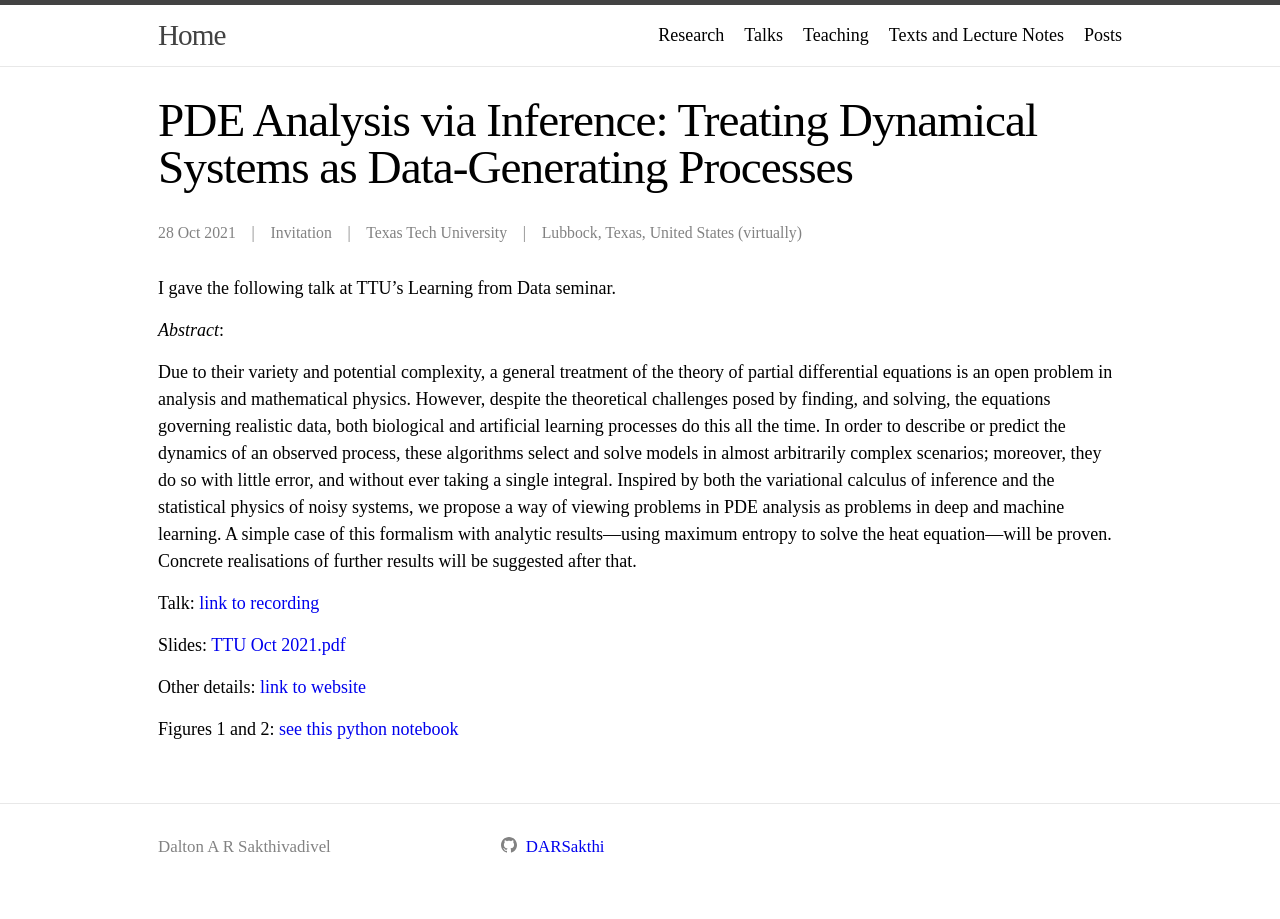
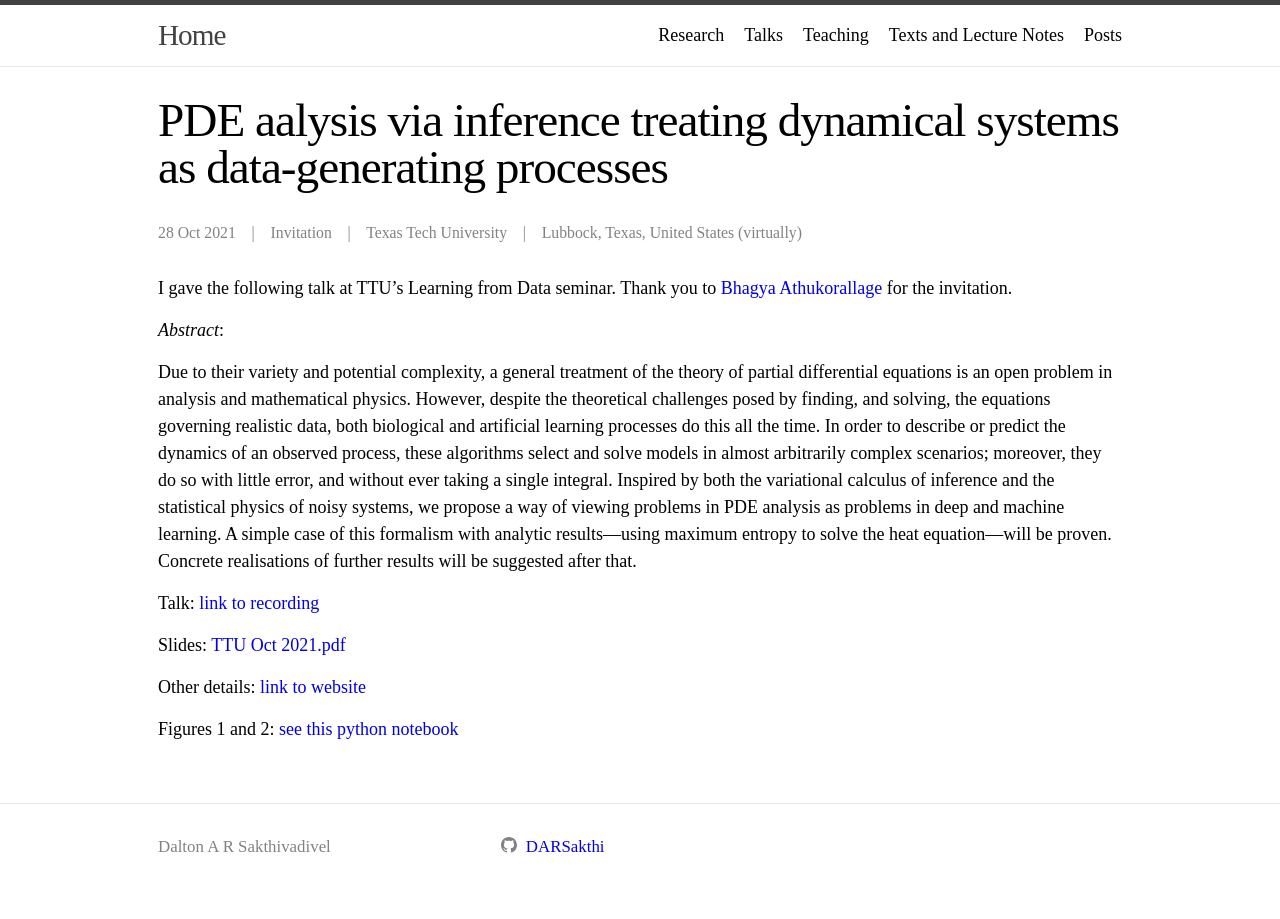
Before and after one commit to DARSakthi/DARSakthi.github.io, a Jekyll site: the page built from _talks/TTU-21.markdown, in a window 1280 px wide. Built offline with Jekyll 4.4.1, drawn with Linux system fonts in a browser that asks for light colours.

Commit message:
Sent case

```diff
--- a/_talks/TTU-21.markdown
+++ b/_talks/TTU-21.markdown
@@ -1,5 +1,5 @@
 ---
-title: "PDE Analysis via Inference: Treating Dynamical Systems as Data-Generating Processes"
+title: "PDE aalysis via inference treating dynamical systems as data-generating processes"
 collection: talks
 type: "Invitation"
 layout: talks
@@ -8,7 +8,7 @@ date: 2021-10-28
 location: "Lubbock, Texas, United States (virtually)"
 ---
 
-I gave the following talk at TTU's Learning from Data seminar.
+I gave the following talk at TTU's Learning from Data seminar. Thank you to [Bhagya Athukorallage](https://scholar.google.com/citations?user=n5g38WIAAAAJ&hl=en) for the invitation.
 
 _Abstract_:
 
```
